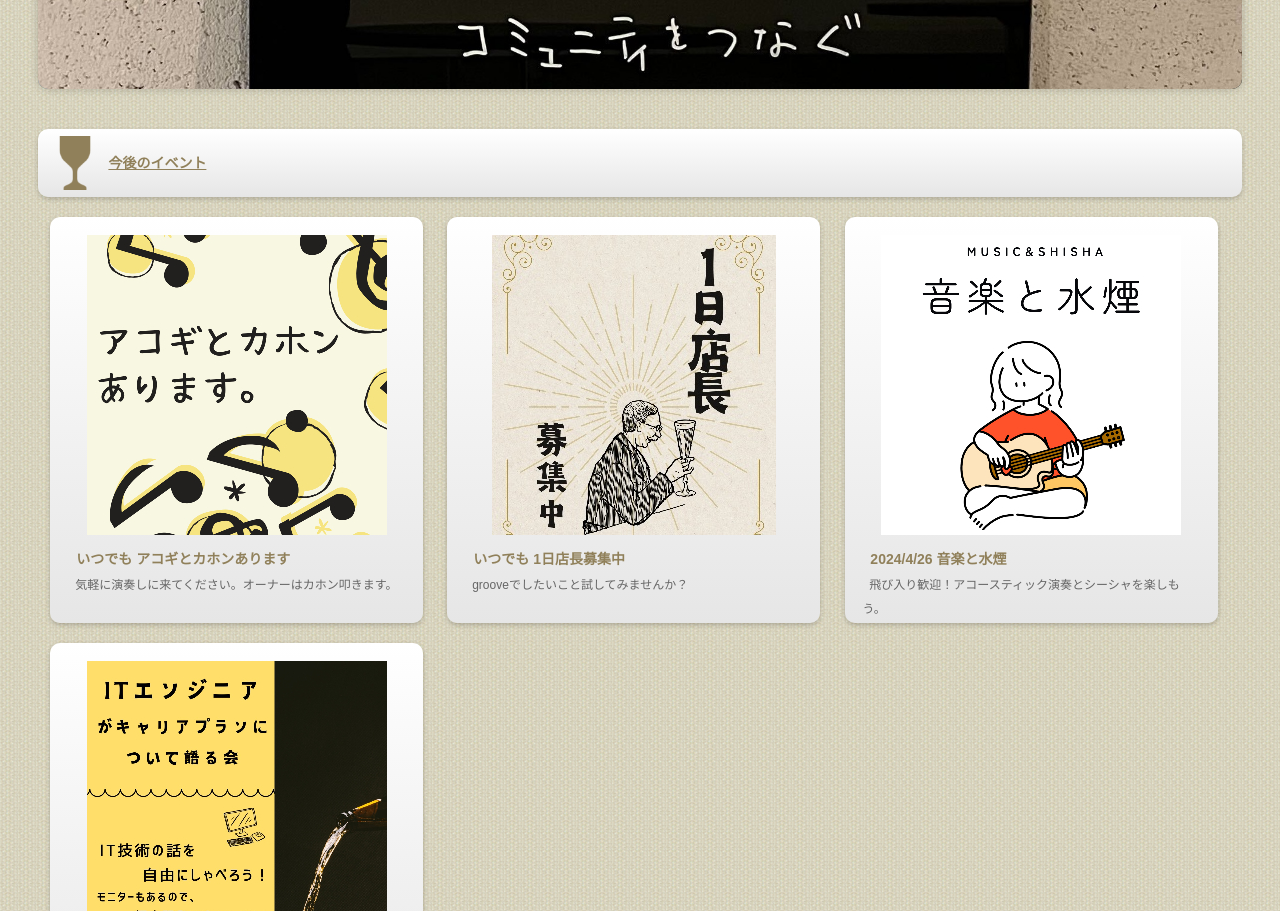
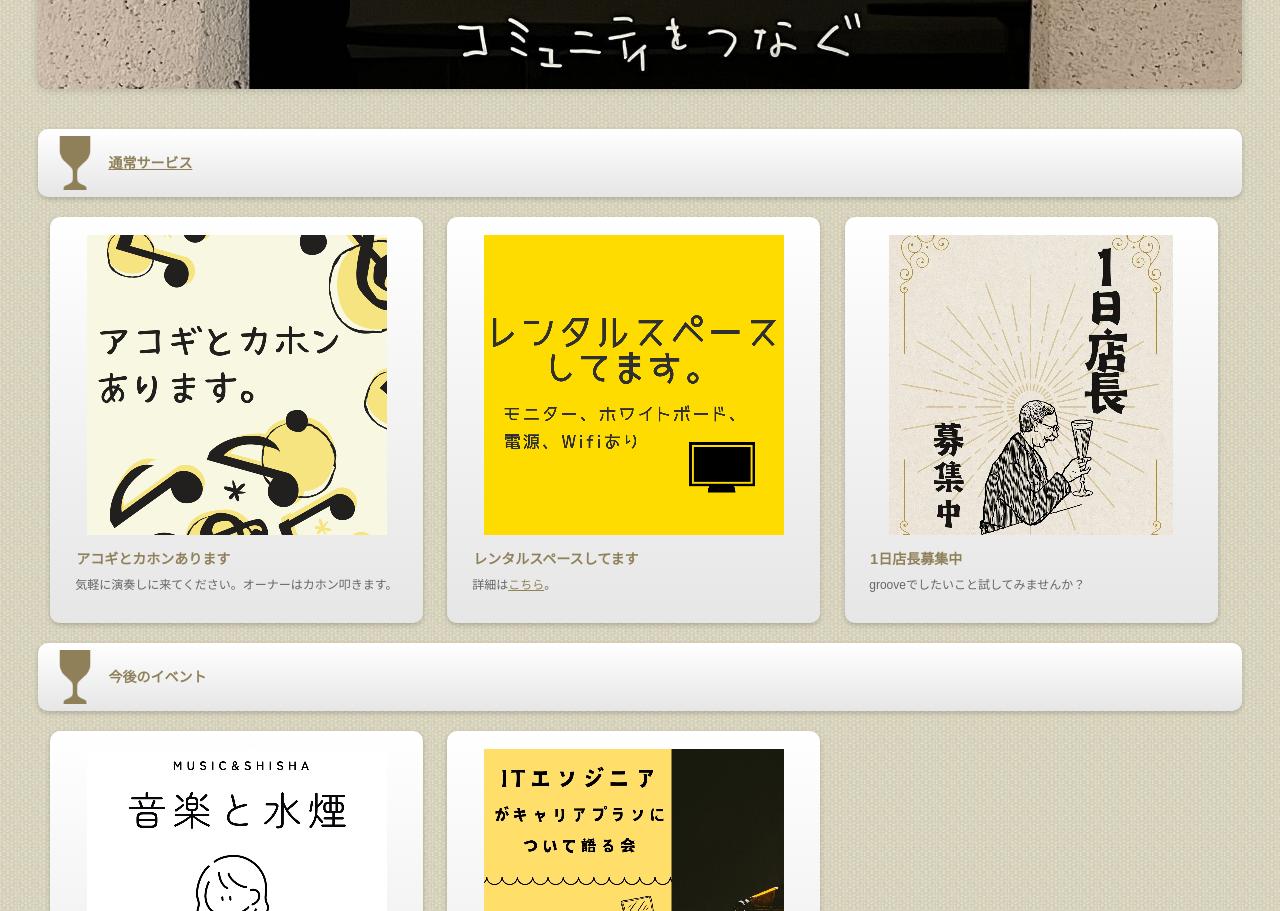
Before and after one commit to hidetomo-watanabe/groove, a plain HTML site: page docs/index.html in a window 1280 px wide. Shown: the part 520-1431 px from the top of the page. Drawn offline with Linux system fonts and the light colour scheme.

Commit message:
rentalspace追加

```diff
--- a/docs/index.html
+++ b/docs/index.html
@@ -59,18 +59,26 @@
 
 <section>
 
-<a href="#main"><h2>今後のイベント</h2></a>
+<a href="#main"><h2>通常サービス</h2></a>
 
 <div class="list">
 <figure><img style="display: block;margin: auto;" src="images/guitarcajon.png" alt="イベント"></figure>
-<h4>&nbsp;&nbsp;いつでも アコギとカホンあります</h4>
+<h4>&nbsp;&nbsp;アコギとカホンあります</h4>
 <p>&nbsp;&nbsp;気軽に演奏しに来てください。オーナーはカホン叩きます。</p>
 </div>
 <div class="list">
+<figure><img style="display: block;margin: auto;" src="images/rentalspace.png" alt="イベント"></figure>
+<h4>&nbsp;&nbsp;レンタルスペースしてます</h4>
+<p>&nbsp;&nbsp;詳細は<a href="https://www.spacemarket.com/spaces/groove/">こちら</a>。</p>
+</div>
+<div class="list">
 <figure><img style="display: block;margin: auto;" src="images/1日店長募集中.jpg" alt="イベント"></figure>
-<h4>&nbsp;&nbsp;いつでも 1日店長募集中</h4>
+<h4>&nbsp;&nbsp;1日店長募集中</h4>
 <p>&nbsp;&nbsp;grooveでしたいこと試してみませんか？</p>
 </div>
+
+<h2>今後のイベント</h2>
+
 <div class="list">
 <figure><img style="display: block;margin: auto;" src="images/musicfriday.png" alt="イベント"></figure>
 <h4>&nbsp;&nbsp;2024/4/26 音楽と水煙</h4>
```
Also changed, not shown: docs/images/rentalspace.png (added).
